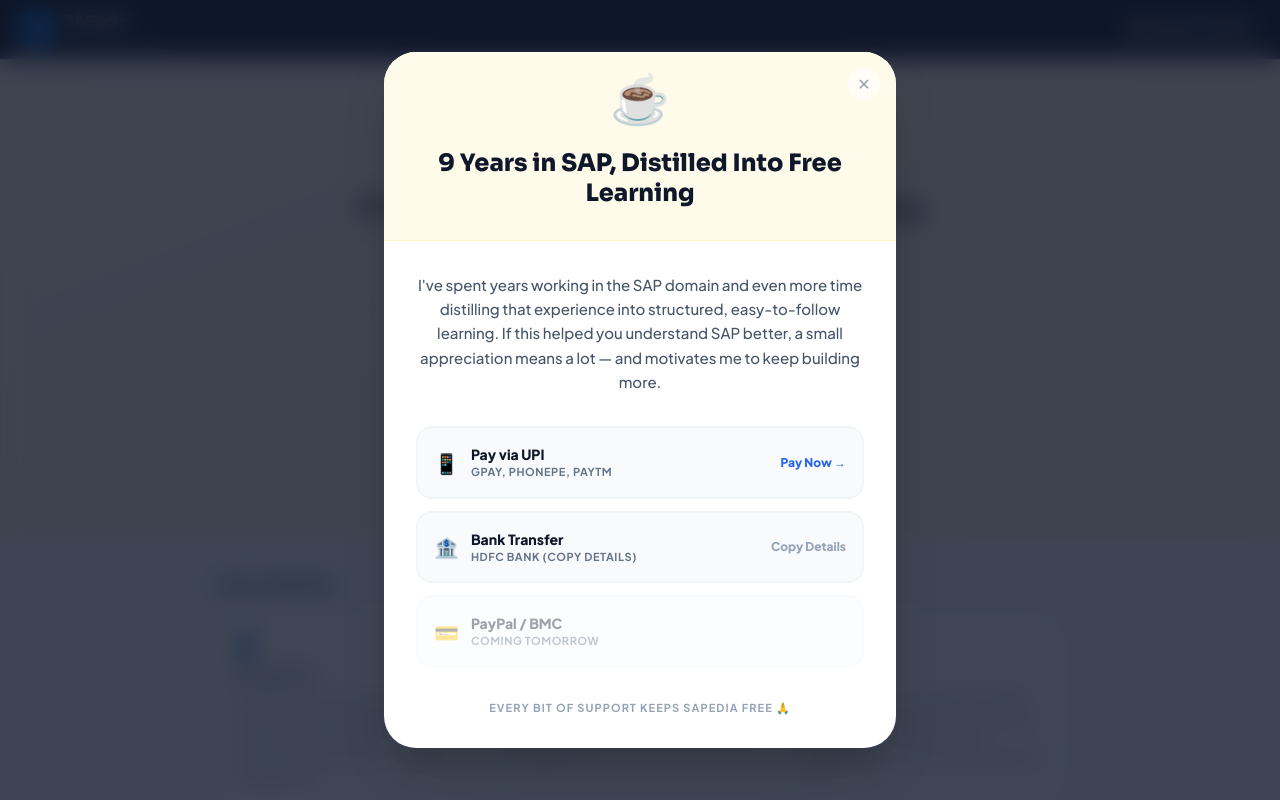
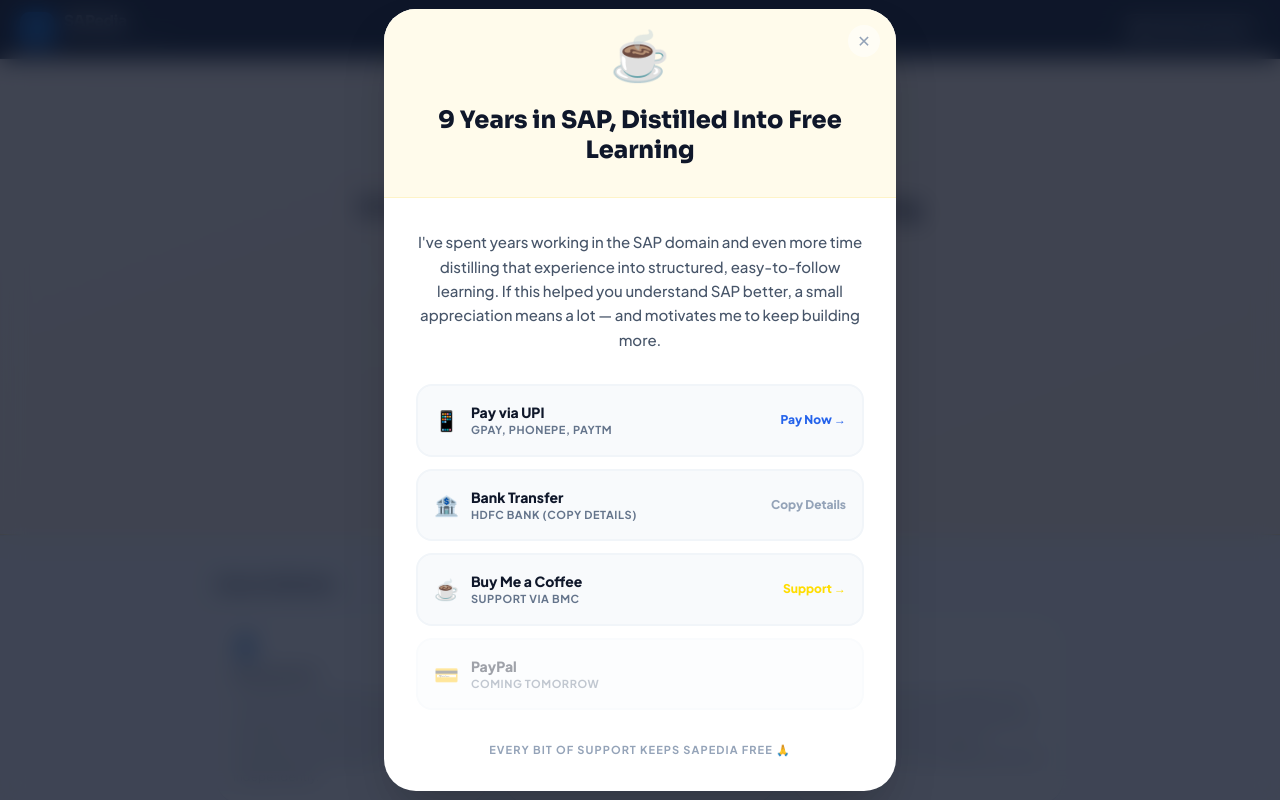
Before and after one commit to Dhthakkar/sapedia, a Next.js app: page / in a window 1280 px wide. Both pictures are taken after a click on the button "☕ Support the Creator". Shown: the part 1796-2596 px from the top of the page. Built offline with nearby package versions, Linux system fonts and the light colour scheme; no server answers.

Commit message:
feat: add Buy Me a Coffee support link

```diff
--- a/components/ui/DonationModal.tsx
+++ b/components/ui/DonationModal.tsx
@@ -74,12 +74,29 @@
               </span>
             </button>
 
-            {/* BMC & PayPal Placeholders */}
+            {/* Buy Me a Coffee */}
+            <a
+              href={CREATOR_SUPPORT.buymeacoffee}
+              target="_blank"
+              rel="noopener noreferrer"
+              className="flex items-center justify-between p-4 bg-[#F8FAFC] border-2 border-slate-100 rounded-2xl hover:border-[#FFDD00] hover:bg-[#FFFDF0] transition-all group"
+            >
+              <div className="flex items-center gap-3">
+                <span className="text-xl">☕</span>
+                <div className="text-left">
+                  <p className="text-sm font-black text-slate-900">Buy Me a Coffee</p>
+                  <p className="text-[11px] text-slate-500 font-bold uppercase tracking-wider">Support via BMC</p>
+                </div>
+              </div>
+              <span className="text-[#FFDD00] font-black text-xs group-hover:translate-x-1 transition-transform">Support →</span>
+            </a>
+
+            {/* PayPal Placeholder */}
             <div className="opacity-40 pointer-events-none flex items-center justify-between p-4 bg-[#F8FAFC] border-2 border-slate-100 rounded-2xl">
               <div className="flex items-center gap-3">
                 <span className="text-xl">💳</span>
                 <div className="text-left">
-                  <p className="text-sm font-black text-slate-900">PayPal / BMC</p>
+                  <p className="text-sm font-black text-slate-900">PayPal</p>
                   <p className="text-[11px] text-slate-500 font-bold uppercase tracking-wider">Coming Tomorrow</p>
                 </div>
               </div>
--- a/data/config.ts
+++ b/data/config.ts
@@ -20,7 +20,7 @@
 export const CREATOR_SUPPORT: CreatorSupportConfig = {
   paypal:         "YOUR_PAYPAL_LINK",
   upi:            "8401930062@yescred",
-  buymeacoffee:   "YOUR_BMC_LINK",
+  buymeacoffee:   "https://buymeacoffee.com/dthakkar",
   bankTransfer:   "HDFC Bank | Thakkar Dhruvkumar Himmatbhai | A/c: 50100211114567 | IFSC: HDFC0000486",
   supportHeading: "9 Years in SAP, Distilled Into Free Learning",
   supportMessage: "I've spent years working in the SAP domain and even more time distilling that experience into structured, easy-to-follow learning. If this helped you understand SAP better, a small appreciation means a lot — and motivates me to keep building more.",
```
